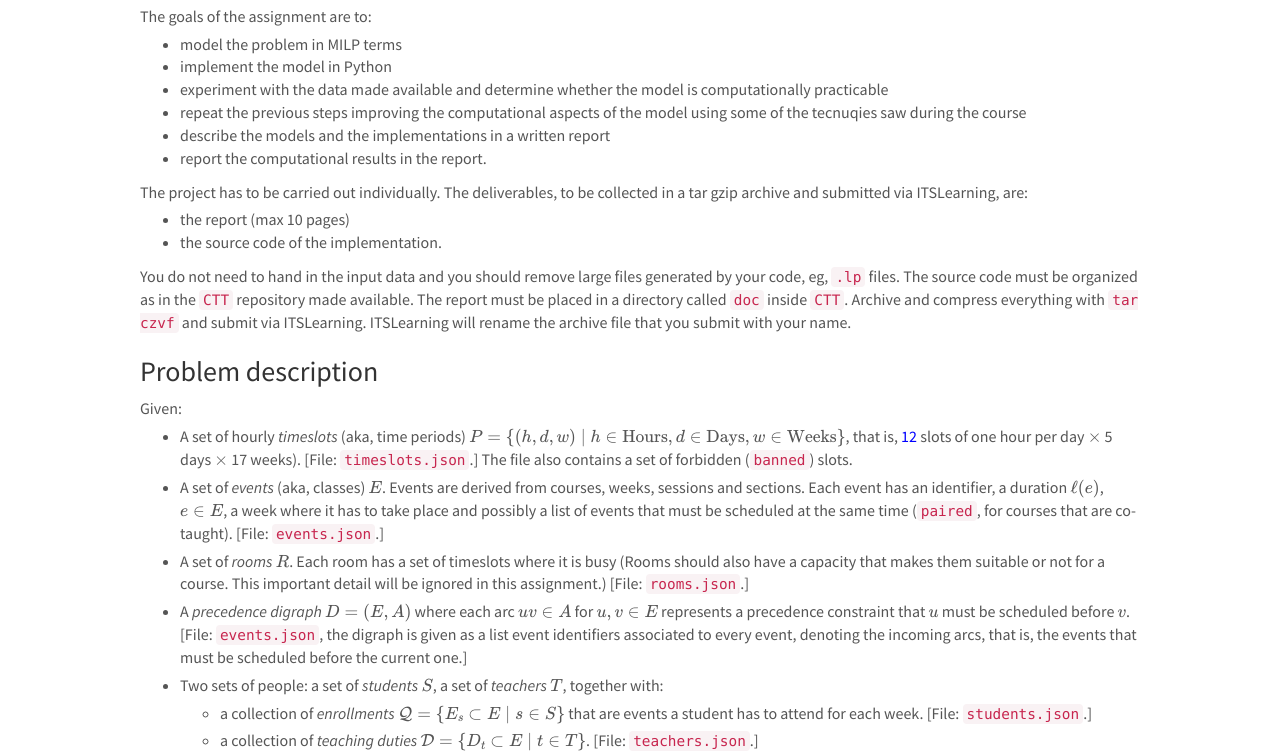
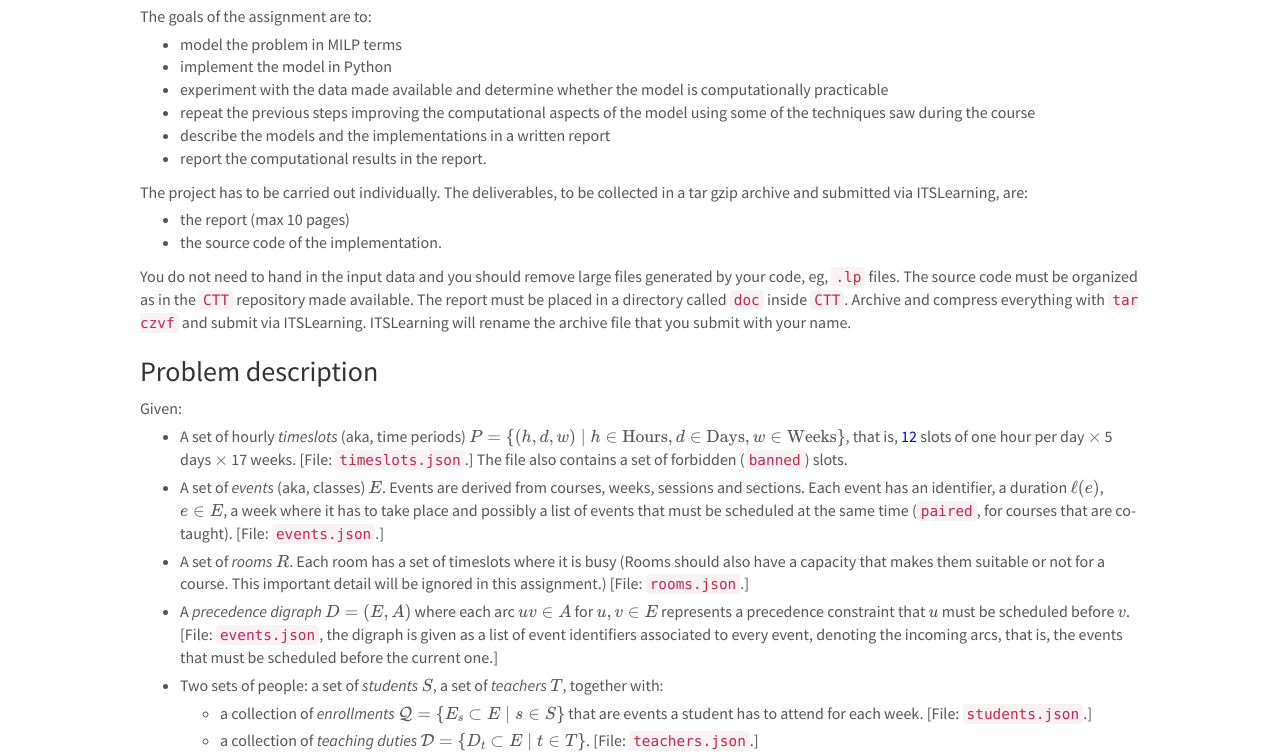
Before and after one commit to DM872/dm872.github.io, a Jekyll site: the page built from _assignments/timetabling.md, in a window 1280 px wide and 1400 px high. Shown: the part 372-1127 px from the top of the window. Built offline with Jekyll 4.4.1, drawn with Linux system fonts in a browser that asks for light colours; nearby versions of some CDN libraries; formulas are drawn with MathJax 3; a script that is not in the unit is left out; comment, search, counter and statistics services are not loaded.

Commit message:
tagged version 2023

```diff
--- a/_assignments/timetabling.md
+++ b/_assignments/timetabling.md
@@ -28,7 +28,7 @@
 - model the problem in MILP terms
 - implement the model in Python
 - experiment with the data made available and determine whether the model is computationally practicable
-- repeat the previous steps improving the computational aspects of the model using some of the tecnuqies saw during the course
+- repeat the previous steps improving the computational aspects of the model using some of the techniques saw during the course
 - describe the models and the implementations in a written report
 - report the computational results in the report.
 
@@ -55,7 +55,7 @@
 - A set of hourly *timeslots* (aka, time periods) $P=\\\{(h,d,w) \mid
     h\in \mbox{Hours}, d\in \mbox{Days}, w\in \mbox{Weeks}\\\}$, that
     is, <span style="color: blue">12</span> slots of one hour per day $\times$ 5 days $\times$ 17
-    weeks). [File: `timeslots.json`.] The file also contains a set of forbidden (`banned`) slots.
+    weeks. [File: `timeslots.json`.] The file also contains a set of forbidden (`banned`) slots.
 
 - A set of *events* (aka, classes) $E$. Events are derived from
     courses, weeks, sessions and sections.  Each event has an
@@ -70,7 +70,8 @@
 
 - A *precedence digraph* $D=(E,A)$ where each arc $uv \in A$
     for $u,v \in E$ represents a precedence constraint that $u$ must be
-    scheduled before $v$.[File: `events.json`, the digraph is given as a list event identifiers associated to every event, denoting the incoming arcs, that is, the events that must be scheduled before the current one.]
+    scheduled before
+    $v$.[File: `events.json`, the digraph is given as a list of event identifiers associated to every event, denoting the incoming arcs, that is, the events that must be scheduled before the current one.]
 
 - Two sets of people: a set of *students* $S$, a set of
     *teachers* $T$, together with:
--- a/_config.yml
+++ b/_config.yml
@@ -22,8 +22,8 @@
 #  Google search results) and in your feed.xml site description.
 baseurl: "" # the subpath of your site, e.g. /blog
 # url: "https://dm561.github.io" # the base hostname & protocol for your site, e.g. http://example.com
-url: "https://dm872.github.io"
-# baseurl: "/~marco/Teaching/AY2021-2022/DM872"
+#url: "https://dm872.github.io"
+baseurl: "/u/marco/Teaching/AY2022-2023/DM872"
 # twitter_username: jekyllrb
 # github_username:  jekyll
 
```
